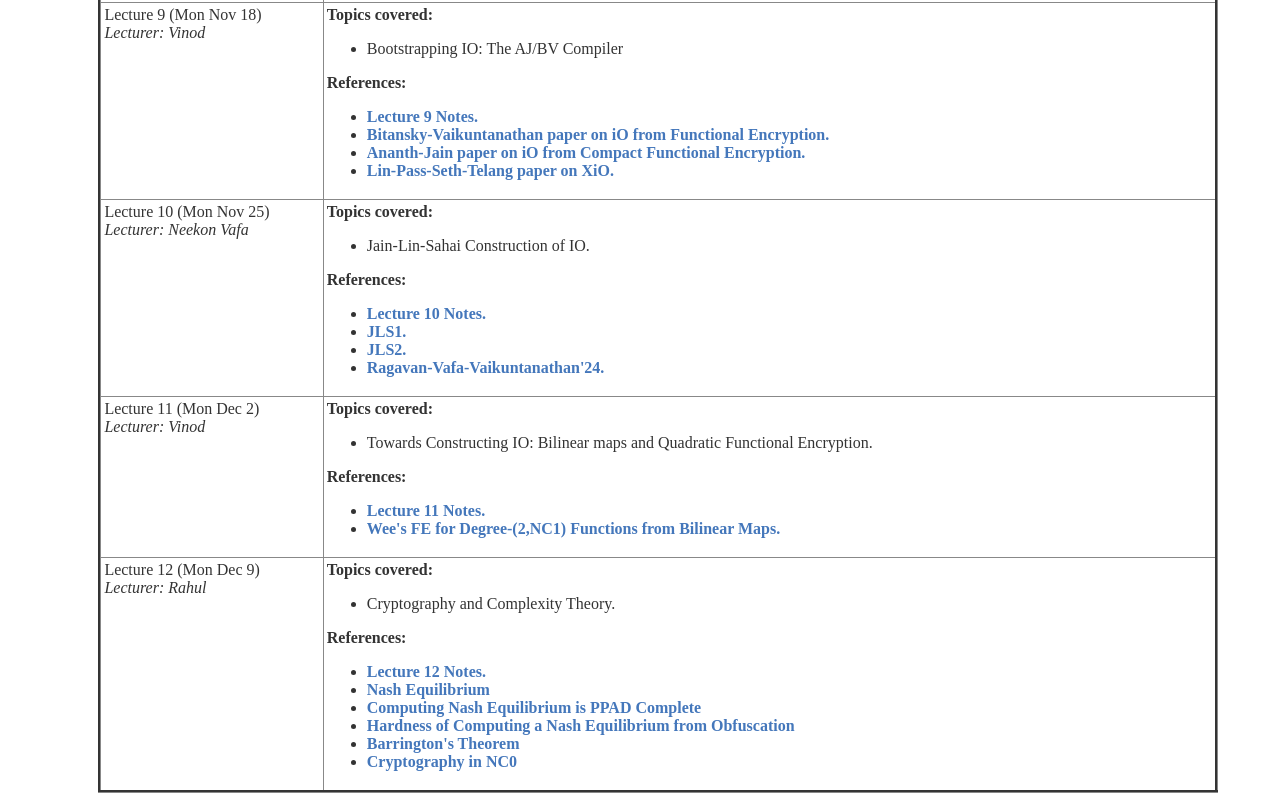
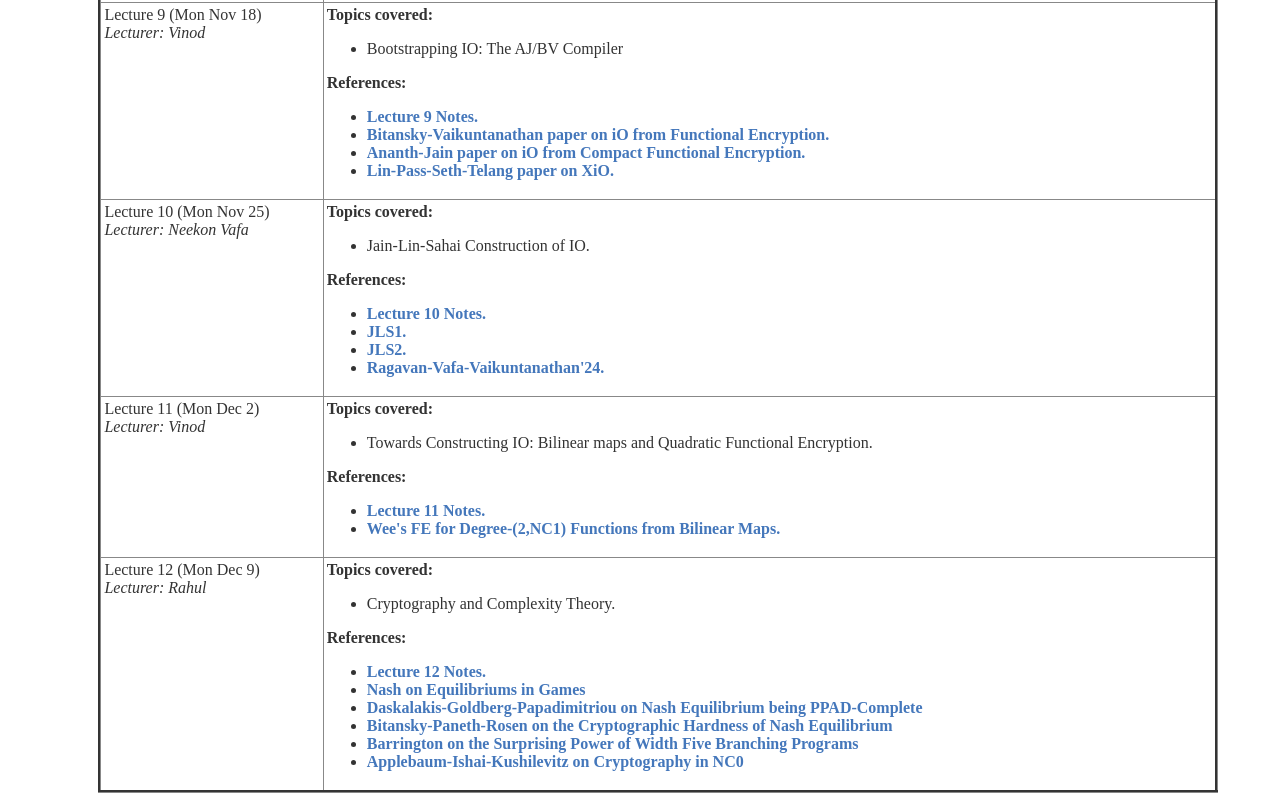
Before and after one commit to advancedcrypto/advancedcrypto.github.io, a plain HTML site: page index.html in a window 1280 px wide. Shown: the part 3077-3880 px from the top of the page. Drawn offline with nearby package versions, Linux system fonts and the light colour scheme.

Commit message:
Update index.html

```diff
--- a/index.html
+++ b/index.html
@@ -519,11 +519,11 @@
 		<b>References:</b>
 		<ul>
 		        <li> <b><a href="Lecture12.pdf">Lecture 12 Notes.</a></b>
-		        <li> <b><a href="https://www.pnas.org/doi/10.1073/pnas.36.1.48">Nash Equilibrium</a></b>
-			<li> <b><a href="https://people.csail.mit.edu/costis/simplified.pdf">Computing Nash Equilibrium is PPAD Complete</a></b>
-			<li> <b><a href="https://eprint.iacr.org/2014/1029.pdf">Hardness of Computing a Nash Equilibrium from Obfuscation</a></b>
-			<li> <b><a href="https://people.cs.umass.edu/~barring/publications/bwbp.pdf">Barrington's Theorem</a></b>
-			<li> <b><a href="https://epubs.siam.org/doi/10.1137/S0097539705446950">Cryptography in NC0</a></b>
+		        <li> <b><a href="https://www.pnas.org/doi/10.1073/pnas.36.1.48">Nash on Equilibriums in Games</a></b>
+			<li> <b><a href="https://people.csail.mit.edu/costis/simplified.pdf">Daskalakis-Goldberg-Papadimitriou on Nash Equilibrium being PPAD-Complete</a></b>
+			<li> <b><a href="https://eprint.iacr.org/2014/1029.pdf">Bitansky-Paneth-Rosen on the Cryptographic Hardness of Nash Equilibrium</a></b>
+			<li> <b><a href="https://people.cs.umass.edu/~barring/publications/bwbp.pdf">Barrington on the Surprising Power of Width Five Branching Programs</a></b>
+			<li> <b><a href="https://epubs.siam.org/doi/10.1137/S0097539705446950">Applebaum-Ishai-Kushilevitz on Cryptography in NC0</a></b>
 		</ul>
             </td>
         </tr>
```
